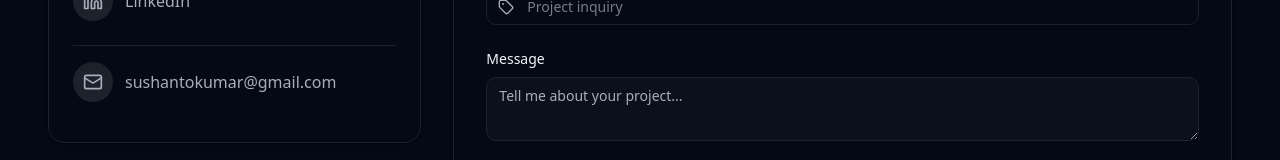
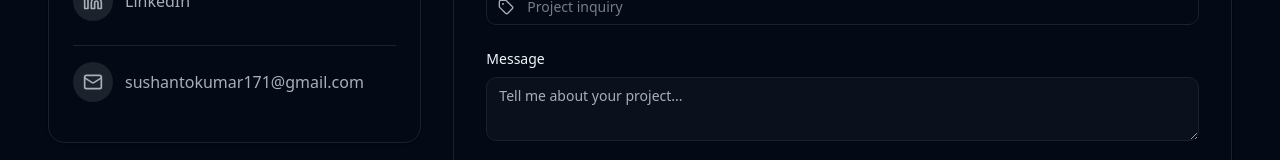
Before and after one commit to Sushanto171/sushanto-portfolio, a Next.js app: page / in a window 1280 px wide. Shown: the part 3165-3325 px from the top of the page. Built offline with nearby package versions, Linux system fonts and the light colour scheme.

Commit message:
change email

```diff
--- a/src/constant/info.ts
+++ b/src/constant/info.ts
@@ -7,8 +7,8 @@ const whatsAppUrl = `https://wa.me/${whatsappNumber}?text=${encodeURIComponent(p
 export const info = {
   linkedin: "https://linkedin.com/in/sushantokumar",
   github: "https://github.com/sushanto171",
-  email: "sushantokumar@gmail.com",
-  emailHref: "mailto:sushantokumar@gmail.com",
+  email: "sushantokumar171@gmail.com",
+  emailHref: "mailto:sushantokumar171@gmail.com",
   whatsapp: whatsAppUrl,
   phone: "+8801791407583",
   portfolio: "https://sushantokumar.vercel.app",
```
